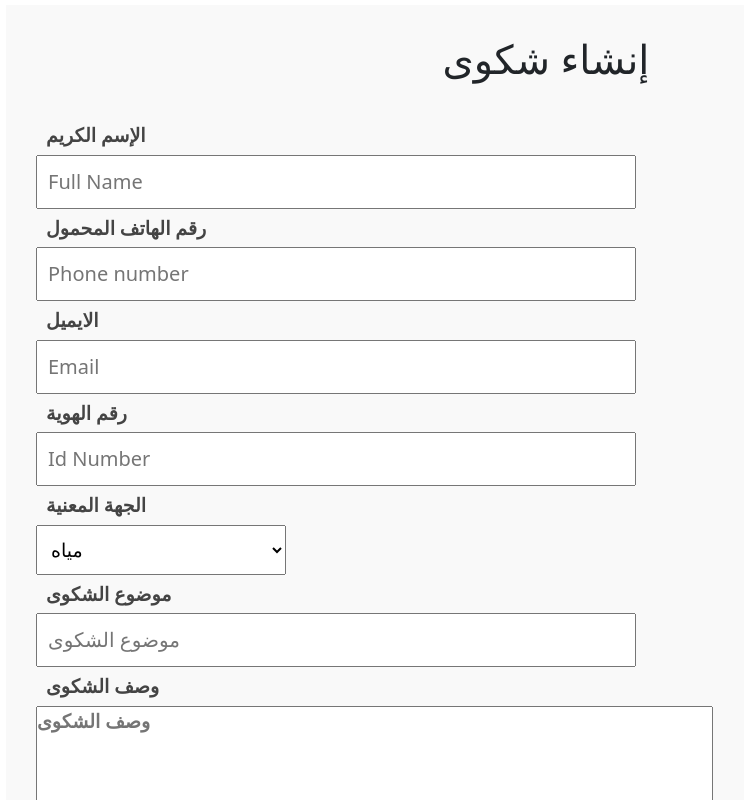
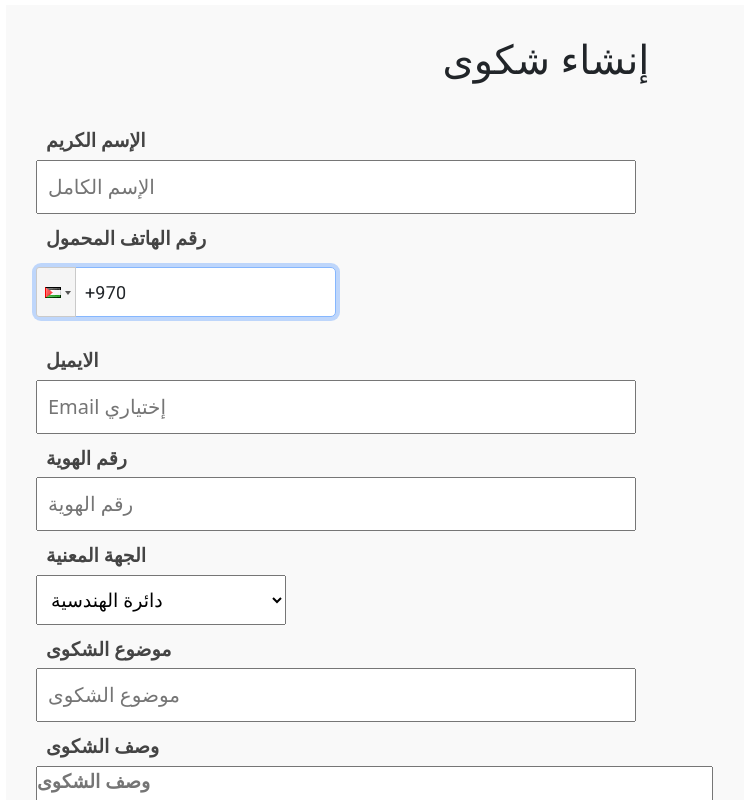
Before and after one commit to khalidDababat/Graduation-Project---CMS, a React (Create React App) app in the folder frontend/: page /create-complaint in a window 1280 px wide. Shown: the top 800 px of the page, without its empty margins (94-838 px from the left). Built offline with nearby package versions, Linux system fonts and the light colour scheme.

Commit message:
Ubdate Folder Front End Developer

```diff
--- a/frontend/package.json
+++ b/frontend/package.json
@@ -2,8 +2,6 @@
   "name": "cms-project",
   "version": "0.1.0",
   "private": true,
-
-
   "dependencies": {
     "@testing-library/dom": "^10.4.0",
     "@testing-library/jest-dom": "^6.6.3",
@@ -16,6 +14,7 @@
     "react": "^19.1.0",
     "react-dom": "^19.1.0",
     "react-icons": "^5.5.0",
+    "react-phone-input-2": "^2.15.1",
     "react-router-dom": "^6.30.0",
     "react-scripts": "^5.0.1",
     "web-vitals": "^2.1.4"
--- a/frontend/src/App.js
+++ b/frontend/src/App.js
@@ -27,6 +27,7 @@ function App() {
             <Route path="/Complaint_Track" element ={<ComplaintTrack/>}/>
             <Route path="/AdminDashboard" element ={<AdminDashboard/>}/>
             <Route path="/ComplaintsManagement" element ={<ComplaintsManagement/>}/>
+            <Route path="/EmployeePage" element={<EmployeePage/>}/>
          </Routes>
        </Router>
 
--- a/frontend/src/Components/AdminDashboard/AdminDashboard.jsx
+++ b/frontend/src/Components/AdminDashboard/AdminDashboard.jsx
@@ -3,6 +3,8 @@ import styles from "./AdminDashboard.module.css";
 import logo_image from "../../Assets/Logo_image.jpg";
 import { FaBars, FaUser, FaBell } from "react-icons/fa";
 import { Link } from "react-router-dom";
+
+// import FooterPart from "../../Components/FooterPart/FooterPart.jsx";
 
 const AdminDashboard = () => {
 
@@ -27,10 +29,10 @@ const AdminDashboard = () => {
           </div>
 
           <div className="d-flex ">
-            <button className={styles.btn_bell} type="button">
+            {/* <button className={styles.btn_bell} type="button">
               <FaBell size={25} />
               <span className="bg-danger">0</span>
-            </button>
+            </button> */}
 
             <form action="">
               <button type="button" className={styles.btn_user} id="btn_user">
@@ -127,6 +129,14 @@ const AdminDashboard = () => {
 
 
       </div>
+
+         <footer>
+
+
+
+         </footer>
+
+
     </Fragment>
   );
 };
--- a/frontend/src/Components/AdminLogin/AdminLogin.jsx
+++ b/frontend/src/Components/AdminLogin/AdminLogin.jsx
@@ -2,6 +2,7 @@ import React, { Fragment } from "react";
 import styles from "./AdminLogin.module.css";
 import logo from "../../Assets/Logo-Image.jpg";
 import AdminDashboard from "../../Components/AdminDashboard/AdminDashboard.jsx";
+import EmployeePage from "../EmployeePage/EmployeePage.jsx";
 
 import { Link, useNavigate } from "react-router-dom";
 import { useState } from "react";
@@ -35,7 +36,9 @@ const AdminLogin = () => {
         }),
 
 
+
       });
+
 
 
       const data = await res.json();
@@ -46,26 +49,26 @@ const AdminLogin = () => {
         alert("Invalid credentials");
       }
 
+
+
+    }else if(userType === "employee"){
+      const res = await fetch("http://localhost:5000/api/login",{
+          method:"POST",
+          headers:{
+            "Content-Type":"application/json"
+          },
+          body:JSON.stringify({
+            employeeID,
+            employeePassword,
+          })
+        });
+        const data = await res.json();
+        if(res.status === 200){
+          navigate("/EmployeePage");
+      } else{
+        alert("Invalid credentials");
+      }
     }
-
-    // }else if(userType === "employee"){
-    //   const res = await fetch("http://localhost:5000/api/employeeLogin",{
-    //       method:"POST",
-    //       headers:{
-    //         "Content-Type":"application/json"
-    //       },
-    //       body:JSON.stringify({
-    //         employeeID,
-    //         employeePassword,
-    //       })
-    //     });
-    //     const data = await res.json();
-    //     if(res.status === 200){
-    //       navigate("/EmployeeDashboard");
-    //   } else{
-    //     alert("Invalid credentials");
-    //   }
-    // }
   };
 
   return (
--- a/frontend/src/Components/CreateComplint/ComplaintForm.jsx
+++ b/frontend/src/Components/CreateComplint/ComplaintForm.jsx
@@ -1,96 +1,194 @@
-import React, { Fragment } from "react";
+import React, { Fragment, useState } from "react";
 import styles from "./ComplaintForm.module.css";
+import PhoneInput from "react-phone-input-2";
+import "react-phone-input-2/lib/style.css";
+
 // import logo from "../../Assets/Logo-Image.jpg";
 // import FooterPart from "../FooterPart/FooterPart.jsx";
 // import { Link } from "react-router-dom";
 
 const ComplaintForm = () => {
+  const [formData, setFormData] = useState({
+    name: "",
+    phone: "",
+    email: "",
+    idNumber: "",
+    department: "",
+    topic: "",
+    description: "",
+    file: null,
+  });
+
+  const handleChange = (e) => {
+    const { name, value, files } = e.target;
+
+    if (files) {
+      setFormData({ ...formData, [name]: files[0] });
+    } else {
+      setFormData({ ...formData, [name]: value });
+    }
+  };
+
+
+
+
+  const handleSubmit = (e) => {
+    e.preventDefault();
+
+    const data = new FormData();
+    data.append("name", formData.name);
+    data.append("phone", formData.phone);
+    data.append("email", formData.email);
+    data.append("idNumber", formData.idNumber);
+    data.append("department", formData.department);
+    data.append("topic", formData.topic);
+    data.append("description", formData.description);
+    if (formData.file) {
+      data.append("file", formData.file);
+    }
+
+    // Here you can send formData to your backend API
+
+    console.log("The Data is ", formData);
+  };
+
+
+
+
   return (
     <Fragment>
-
       <div className={styles.conteaner}>
-        {/* <div className={styles.header_submint}>
-          <header>
-            <div className={styles.info_Date_time}>
-              <span>Date</span>
-              <span>Time</span>
-            </div>
-            <div>
-              <img src={logo} className={styles.logo_header} alt="not defind" />
-            </div>
-
-            <div className={styles.links_Citezen}>
-              <Link to="/" className={styles.prev_Complint}>
-                الصفحة الرئيسية
-              </Link>
-            </div>
-          </header>
-        </div> */}
-
         <div className={styles.complaint_Content}>
           <div className={styles.title_page}>
             <h1>إنشاء شكوى</h1>
           </div>
 
-          <form action="">
-
-            <label htmlFor="name">الإسم الكريم</label><br />
-            <input type="text" required placeholder="Full Name" id="name" />
-
+          <form action="" onSubmit={handleSubmit}>
+            <label htmlFor="name">الإسم الكريم</label>
+            <br />
+            <input
+              type="text"
+              required
+              placeholder="الإسم الكامل "
+              name="name"
+              value={formData.name}
+              onChange={handleChange}
+            />
 
             <br />
-            <label htmlFor="phone">رقم الهاتف المحمول </label><br />
-            <input type="text" id="phone" placeholder="Phone number" />
+
+            <label htmlFor="phone">رقم الهاتف المحمول </label>
             <br />
-            <label htmlFor="">الايميل </label><br />
-            <input required type="email" placeholder="Email" />
+            {/* <input
+              type="text"
+              id="phone"
+              name="phone"
+              placeholder="Phone number"
+              value={formData.phone}
+              onChange={handleChange}
+            /> */}
+            <PhoneInput
+              className=""
+              value={formData.phone}
+              country="ps"
+              onlyCountries={["ps", "il"]}
+              preferredCountries={["ps", "il"]}
+              enableAreaCodes={true}
+              inputProps={{
+                name: "phone",
+                required: true,
+                autoFocus: true,
+              }}
+              onChange={(phone) => setFormData({ ...formData, phone })}
+              containerStyle={{
+                marginTop: "10px",
+                direction: "ltr",
+              }}
+              inputStyle={{
+                fontSize: "18px",
+                height: "50px",
+              }}
+            />
 
             <br />
-            <label> رقم الهوية </label><br />
-            <input type="text" required placeholder="Id Number" />
+            <label htmlFor="">الايميل </label>
+            <br />
+            <input
+              type="email"
+              placeholder="Email إختياري"
+              name="email"
+              value={formData.email}
+              onChange={handleChange}
+            />
 
             <br />
-            <label>الجهة المعنية</label><br />
-            <select name="" id="">
-              <option value="ًWater">مياه</option>
-              <option value="electricity">كهرباء</option>
-              <option value="public Works">أشغال عامة</option>
-              <option value="Financial">مالية</option>
-              <option value="Sewage">صرف صحي</option>
-              <option value="Administrative">إدارية</option>
-              <option value="Public Servise">أخرى</option>
+            <label> رقم الهوية </label>
+            <br />
+            <input
+              type="text"
+              required
+              placeholder="رقم الهوية"
+              name="idNumber"
+              value={formData.idNumber}
+              onChange={handleChange}
+            />
+
+            <br />
+            <label>الجهة المعنية</label>
+            <br />
+            <select
+              name="department"
+              required
+              value={formData.department}
+              onChange={handleChange}
+            >
+              <option value="ًengineringDepartment">دائرة الهندسية</option>
+              <option value="administrativeStuff">دائرة الشؤون الإدارية</option>
+              <option value="environment">دائرة الصحة والبيئة</option>
             </select>
             <br />
-            <label htmlFor="topic">موضوع الشكوى</label><br />
+            <label htmlFor="topic">موضوع الشكوى</label>
+            <br />
             <input
               type="text"
-              name=""
-              id="topic"
+              name="topic"
               placeholder="موضوع الشكوى"
               required
+              value={formData.topic}
+              onChange={handleChange}
             />
             <br />
 
-            <label htmlFor="topic">وصف الشكوى</label><br />
+            <label htmlFor="topic">وصف الشكوى</label>
+            <br />
             <textarea
-              name=""
-              id=""
+              name="description"
               rows={8}
               cols={55}
               placeholder="وصف الشكوى"
+              className="resize-both"
+              value={formData.description}
+              onChange={handleChange}
+              required
             ></textarea>
             <br />
 
-            <label htmlFor="file">إدراج صورة</label><br />
-            <input type="file" id="file" />
+            <label htmlFor="file">إدراج صورة</label>
+            <br />
+            <input
+              type="file"
+              accept="image/* ,video/*"
+              id="file"
+              name="file"
+              multiple
+              onChange={handleChange}
+            />
             <br />
 
-            <button type="button">إرسال</button>
+            <button type="submit">إرسال</button>
           </form>
         </div>
       </div>
-
-
     </Fragment>
   );
 };
--- a/frontend/src/Components/CreateComplint/ComplaintForm.module.css
+++ b/frontend/src/Components/CreateComplint/ComplaintForm.module.css
@@ -173,7 +173,9 @@ form > button:hover{
 }
 
 
-
+form > label{
+    margin-top: 5px;
+}
 
 /* .footer{
     background-color: #181818;
```
Also changed, not shown: 1 other file (tests, documents, lock files or other folders).
